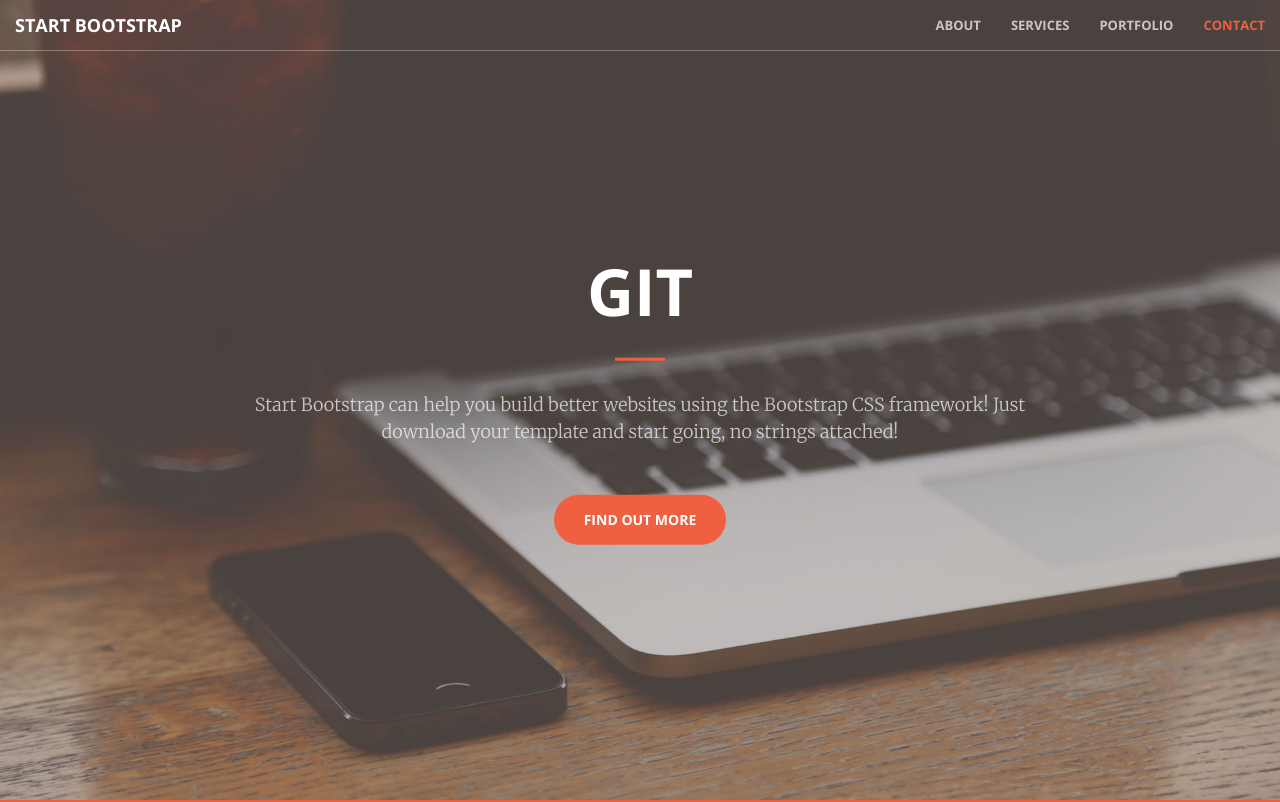
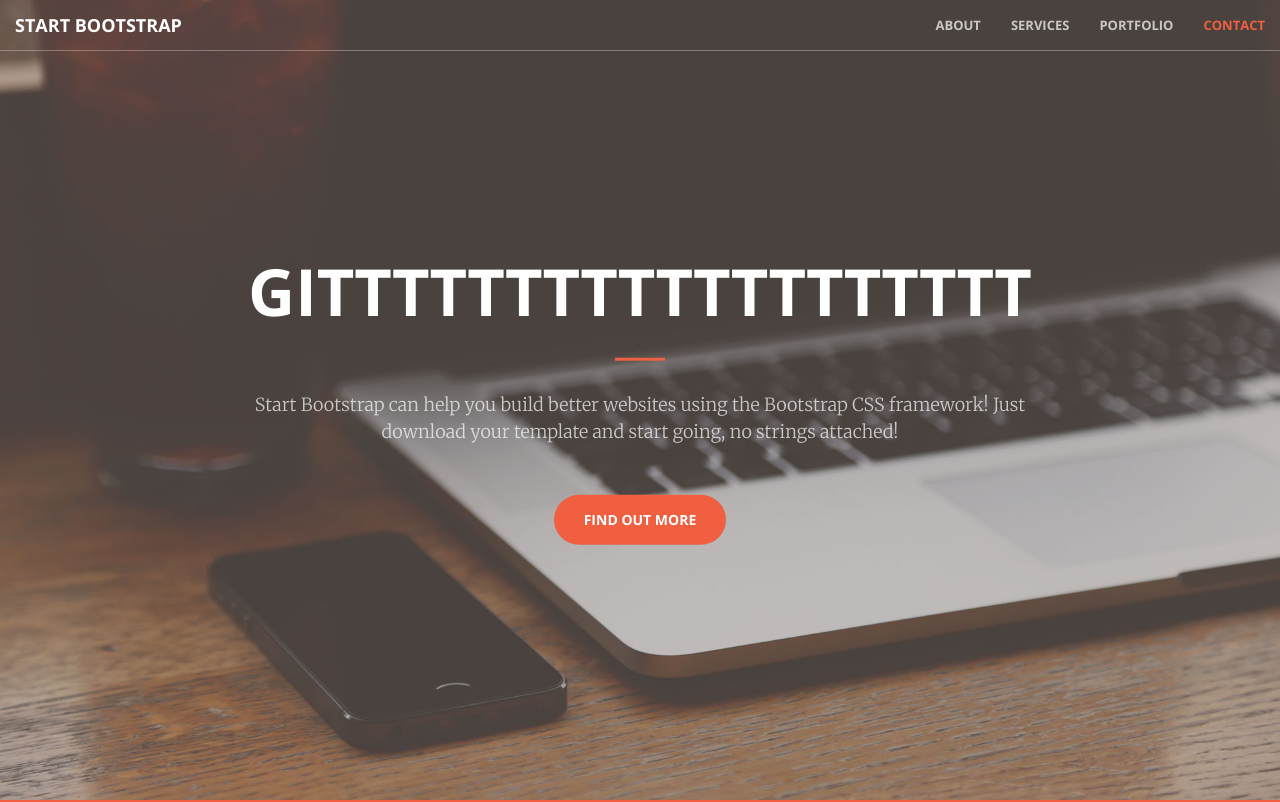
Before and after one commit to WeiBoHaung/laravel_test, a plain HTML site: page index.html in a window 1280 px wide. Shown: the top 802 px of the page. Drawn offline with nearby package versions, Linux system fonts and the light colour scheme.

Commit message:
Update index.html

```diff
--- a/index.html
+++ b/index.html
@@ -74,7 +74,7 @@
     <header>
         <div class="header-content">
             <div class="header-content-inner">
-                <h1>git</h1>
+                <h1>gittttttttttttttttttt</h1>
                 <hr>
                 <p>Start Bootstrap can help you build better websites using the Bootstrap CSS framework! Just download your template and start going, no strings attached!</p>
                 <a href="#about" class="btn btn-primary btn-xl page-scroll">Find Out More</a>
```
